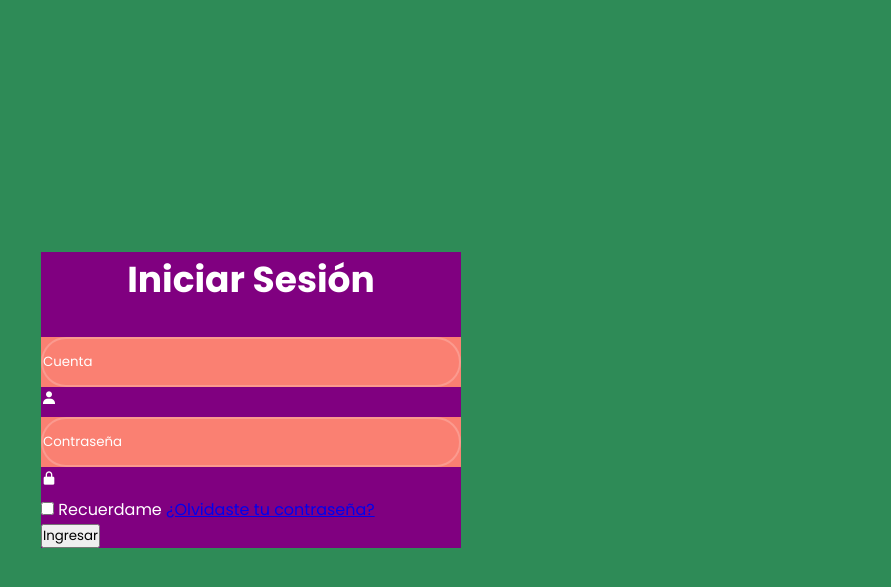
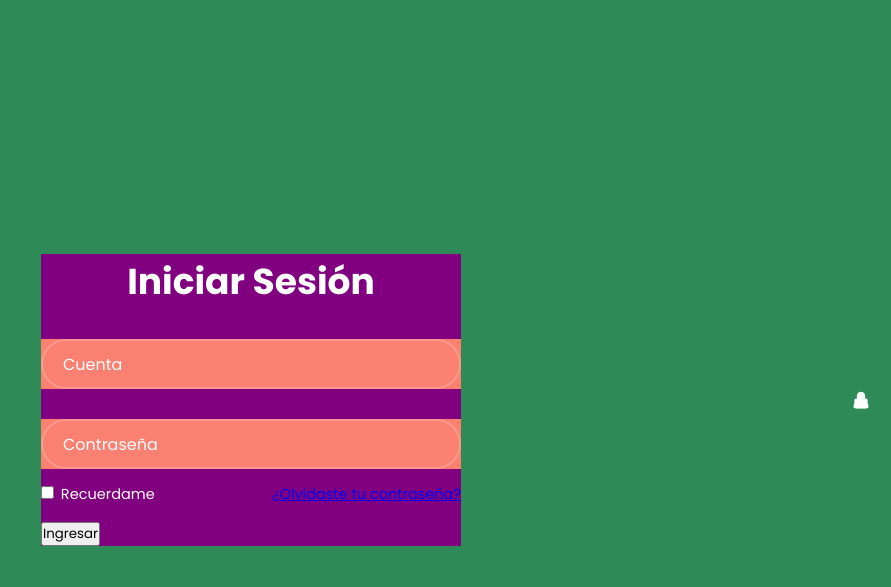
Before and after one commit to atommnava/Servicios-Escolares-V2, a Flask app: page /login in a window 1280 px wide. Shown: the top 587 px of the page, without its empty margins (389-1280 px from the left). Run offline with Flask 3, Linux system fonts and the light colour scheme.

Commit message:
Interfaz Login

```diff
--- a/ibero/static/login_style.css
+++ b/ibero/static/login_style.css
@@ -41,8 +41,31 @@ body {
     outline: none;
     border: 2px solid rgba(255,255,255,.2);
     border-radius: 40px;
+    font-size: 16px;
+    color: #fff;
+    padding: 20px 45px 20px 20px;
 }
 
 .input-box input::placeholder {
     color: #fff;
 }
+
+.input-box i {
+    position: absolute;
+    right: 20px;
+    top: 50%;
+    transform: translateY(-50%);
+    font-size: 20px;
+}
+
+.wrapper .remember-forgot {
+    display: flex;
+    justify-content: space-between;
+    font-size: 14.5px;
+    margin: -15px 0 15px;
+}
+
+.remember-forgot label input {
+    accent-color: #fff;
+    margin-right: 3px;
+}
```
